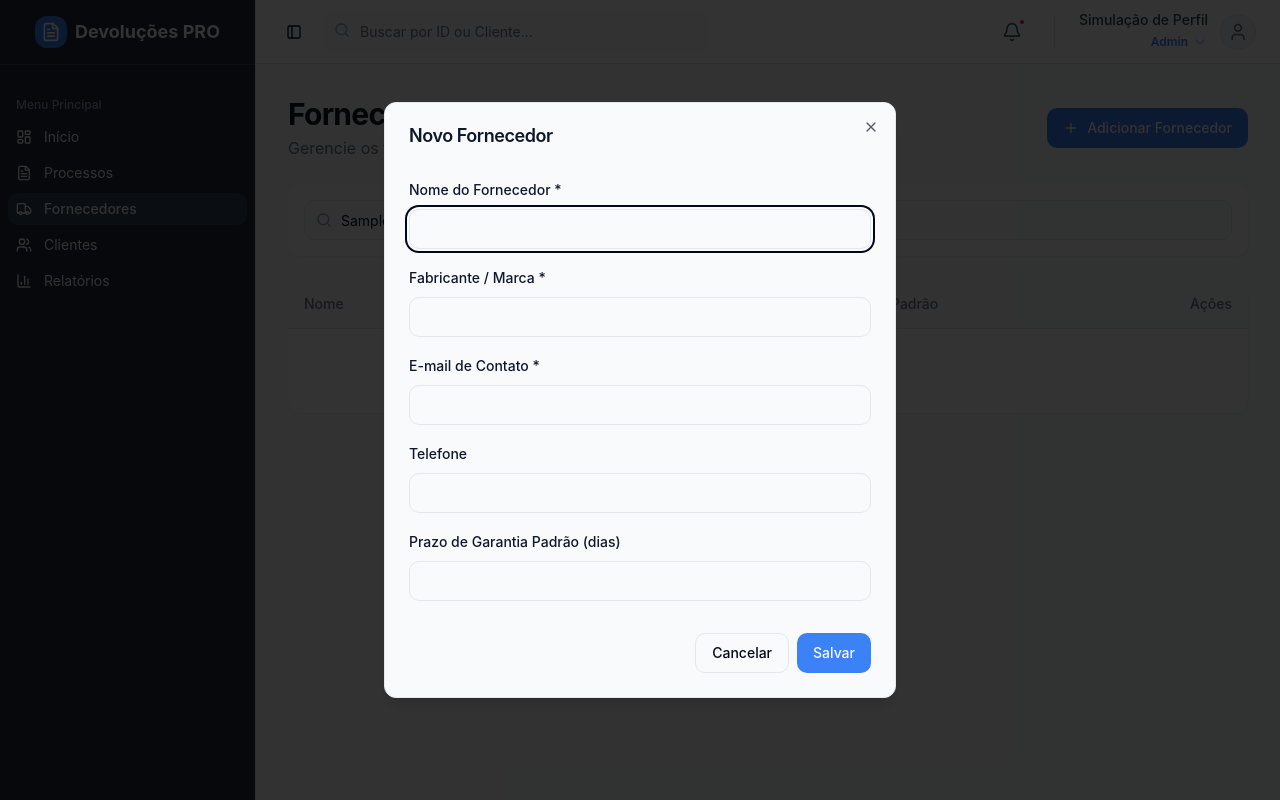
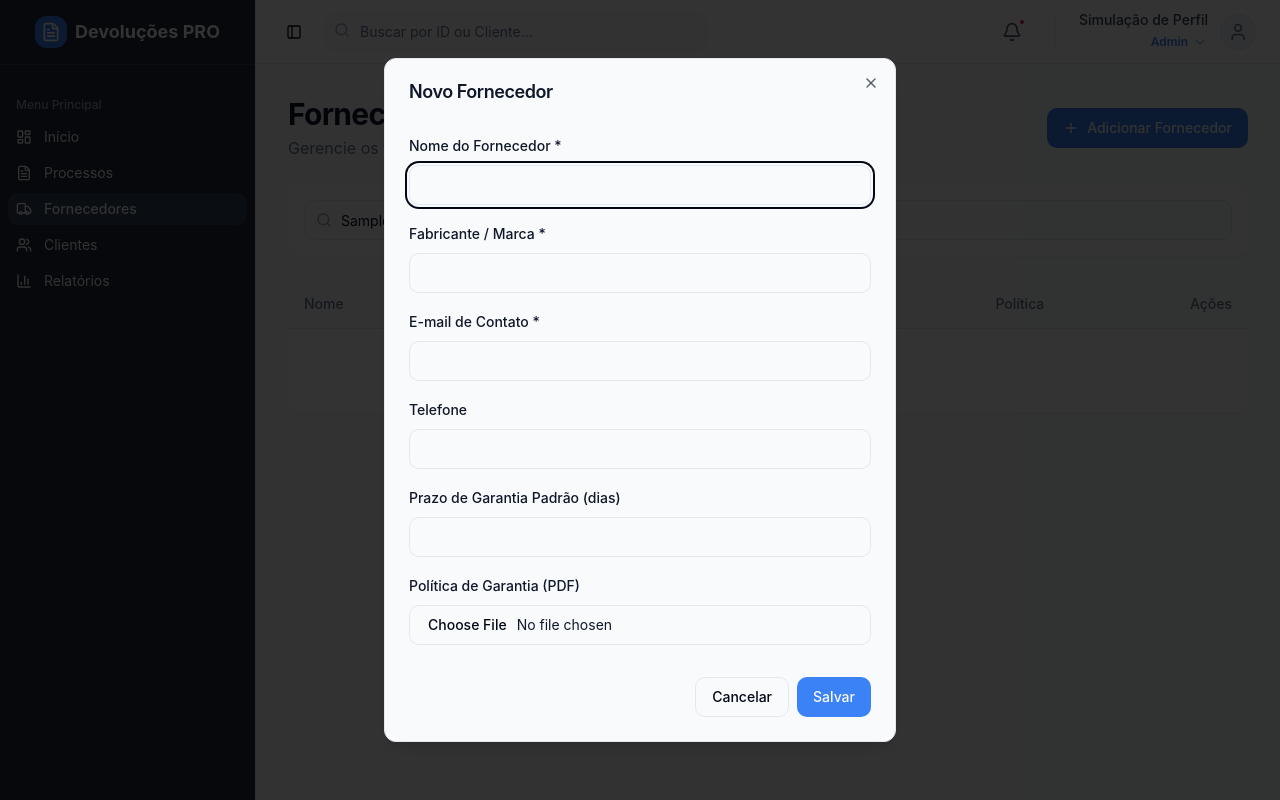
Before and after one commit to ismaelrboschetti-arch/controle-devolu--es-garantias-qre9z4up8, a React (Vite) app: page /fornecedores in a window 1280 px wide. Both pictures are taken after typing "Sample" into the empty fields and a click on the button "Adicionar Fornecedor". Built offline with nearby package versions, Linux system fonts and the light colour scheme.

Commit message:
feat: Add warranty policy upload and view

```diff
--- a/src/components/supplier/SupplierFormDialog.tsx
+++ b/src/components/supplier/SupplierFormDialog.tsx
@@ -1,4 +1,4 @@
-import { useState, useEffect } from 'react'
+import { useState, useEffect, useRef } from 'react'
 import {
   Dialog,
   DialogContent,
@@ -21,6 +21,7 @@ interface Props {
 
 export function SupplierFormDialog({ open, onOpenChange, supplier }: Props) {
   const { addSupplier, updateSupplier } = useSupplierStore()
+  const fileInputRef = useRef<HTMLInputElement>(null)
 
   const [formData, setFormData] = useState({
     name: '',
@@ -29,6 +30,8 @@ export function SupplierFormDialog({ open, onOpenChange, supplier }: Props) {
     phone: '',
     defaultWarrantyDays: '',
   })
+
+  const [policyFile, setPolicyFile] = useState<File | null>(null)
 
   useEffect(() => {
     if (open) {
@@ -49,6 +52,10 @@ export function SupplierFormDialog({ open, onOpenChange, supplier }: Props) {
           defaultWarrantyDays: '',
         })
       }
+      setPolicyFile(null)
+      if (fileInputRef.current) {
+        fileInputRef.current.value = ''
+      }
     }
   }, [open, supplier])
 
@@ -59,6 +66,11 @@ export function SupplierFormDialog({ open, onOpenChange, supplier }: Props) {
       return
     }
 
+    let warrantyPolicyUrl = supplier?.warrantyPolicyUrl
+    if (policyFile) {
+      warrantyPolicyUrl = URL.createObjectURL(policyFile)
+    }
+
     const payload = {
       name: formData.name,
       manufacturer: formData.manufacturer,
@@ -67,6 +79,7 @@ export function SupplierFormDialog({ open, onOpenChange, supplier }: Props) {
       defaultWarrantyDays: formData.defaultWarrantyDays
         ? parseInt(formData.defaultWarrantyDays, 10)
         : undefined,
+      warrantyPolicyUrl,
     }
 
     if (supplier) {
@@ -124,6 +137,29 @@ export function SupplierFormDialog({ open, onOpenChange, supplier }: Props) {
               onChange={(e) => setFormData({ ...formData, defaultWarrantyDays: e.target.value })}
             />
           </div>
+          <div className="space-y-2">
+            <Label>Política de Garantia (PDF)</Label>
+            <Input
+              type="file"
+              accept=".pdf"
+              ref={fileInputRef}
+              onChange={(e) => {
+                const file = e.target.files?.[0]
+                if (file) setPolicyFile(file)
+                else setPolicyFile(null)
+              }}
+            />
+            {supplier?.warrantyPolicyUrl && !policyFile && (
+              <p className="text-xs text-slate-500 mt-1">
+                Já possui uma política anexada. Enviar novo arquivo irá substituí-la.
+              </p>
+            )}
+            {policyFile && (
+              <p className="text-xs text-brand-blue font-medium mt-1">
+                Arquivo selecionado: {policyFile.name}
+              </p>
+            )}
+          </div>
           <DialogFooter className="pt-4">
             <Button type="button" variant="outline" onClick={() => onOpenChange(false)}>
               Cancelar
--- a/src/contexts/SupplierContext.tsx
+++ b/src/contexts/SupplierContext.tsx
@@ -23,6 +23,7 @@ const mockSuppliers: Supplier[] = [
     manufacturer: 'Monroe',
     contactEmail: 'garantia@monroe.com',
     defaultWarrantyDays: 365,
+    warrantyPolicyUrl: 'https://www.w3.org/WAI/ER/tests/xhtml/testfiles/resources/pdf/dummy.pdf',
   },
   {
     id: 'SUP-003',
--- a/src/lib/types.ts
+++ b/src/lib/types.ts
@@ -23,6 +23,7 @@ export interface Supplier {
   contactEmail: string
   phone?: string
   defaultWarrantyDays?: number
+  warrantyPolicyUrl?: string
 }
 
 export interface Process {
--- a/src/pages/SupplierList.tsx
+++ b/src/pages/SupplierList.tsx
@@ -10,7 +10,7 @@ import {
   TableRow,
 } from '@/components/ui/table'
 import { Card } from '@/components/ui/card'
-import { Search, Plus, Edit, Trash2 } from 'lucide-react'
+import { Search, Plus, Edit, Trash2, FileText } from 'lucide-react'
 import { useSupplierStore } from '@/contexts/SupplierContext'
 import { SupplierFormDialog } from '@/components/supplier/SupplierFormDialog'
 import { SupplierDeleteDialog } from '@/components/supplier/SupplierDeleteDialog'
@@ -82,13 +82,14 @@ export default function SupplierList() {
               <TableHead>Fabricante</TableHead>
               <TableHead>Contato</TableHead>
               <TableHead>Garantia Padrão</TableHead>
+              <TableHead>Política</TableHead>
               <TableHead className="text-right">Ações</TableHead>
             </TableRow>
           </TableHeader>
           <TableBody>
             {filtered.length === 0 ? (
               <TableRow>
-                <TableCell colSpan={5} className="text-center py-8 text-slate-500">
+                <TableCell colSpan={6} className="text-center py-8 text-slate-500">
                   Nenhum fornecedor encontrado.
                 </TableCell>
               </TableRow>
@@ -108,6 +109,23 @@ export default function SupplierList() {
                       <span className="font-medium">{s.defaultWarrantyDays} dias</span>
                     ) : (
                       <span className="text-slate-400 text-sm">Não definido</span>
+                    )}
+                  </TableCell>
+                  <TableCell>
+                    {s.warrantyPolicyUrl ? (
+                      <Button
+                        variant="outline"
+                        size="sm"
+                        asChild
+                        className="text-brand-blue hover:text-blue-700 hover:bg-blue-50 border-blue-200"
+                      >
+                        <a href={s.warrantyPolicyUrl} target="_blank" rel="noreferrer">
+                          <FileText className="w-4 h-4 mr-2" />
+                          Ver Política
+                        </a>
+                      </Button>
+                    ) : (
+                      <span className="text-slate-400 text-sm">-</span>
                     )}
                   </TableCell>
                   <TableCell className="text-right">
```
Also changed, not shown: .skip.config.json.
